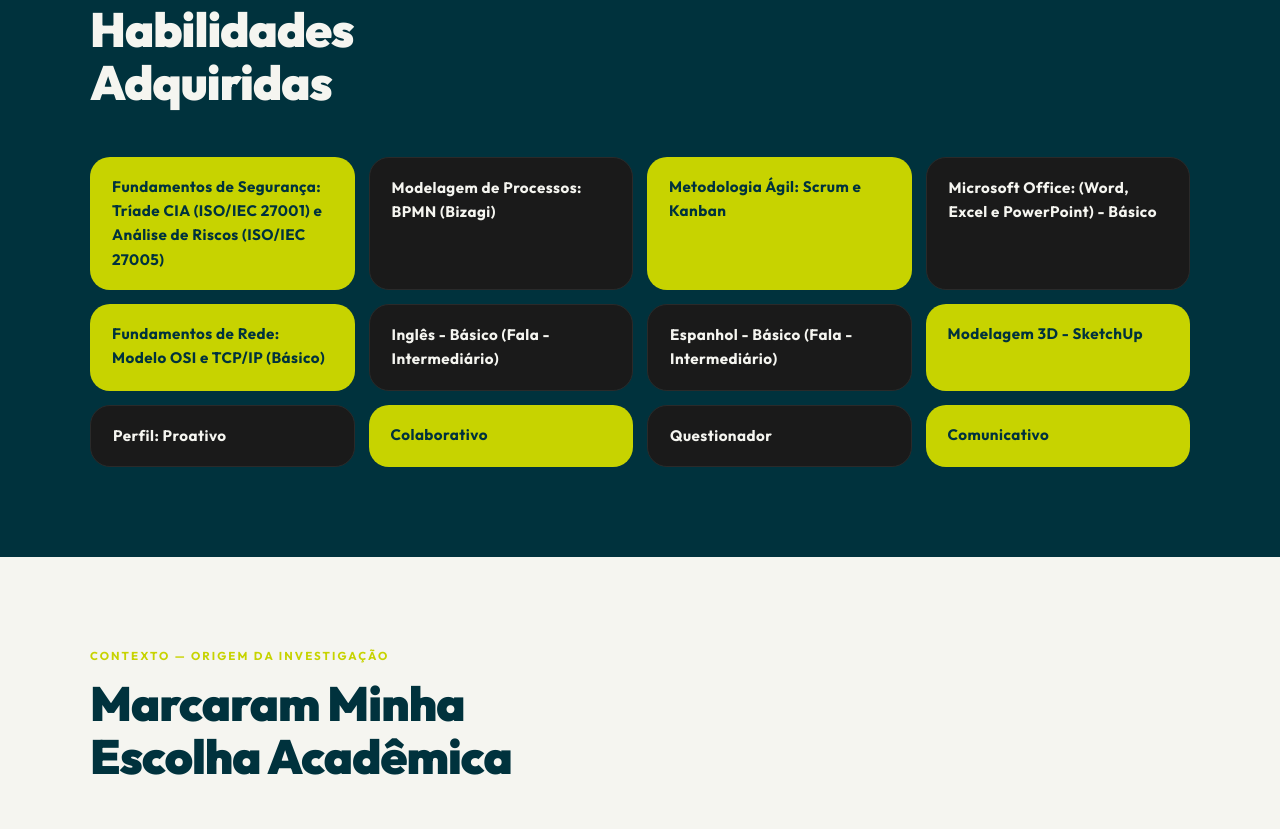
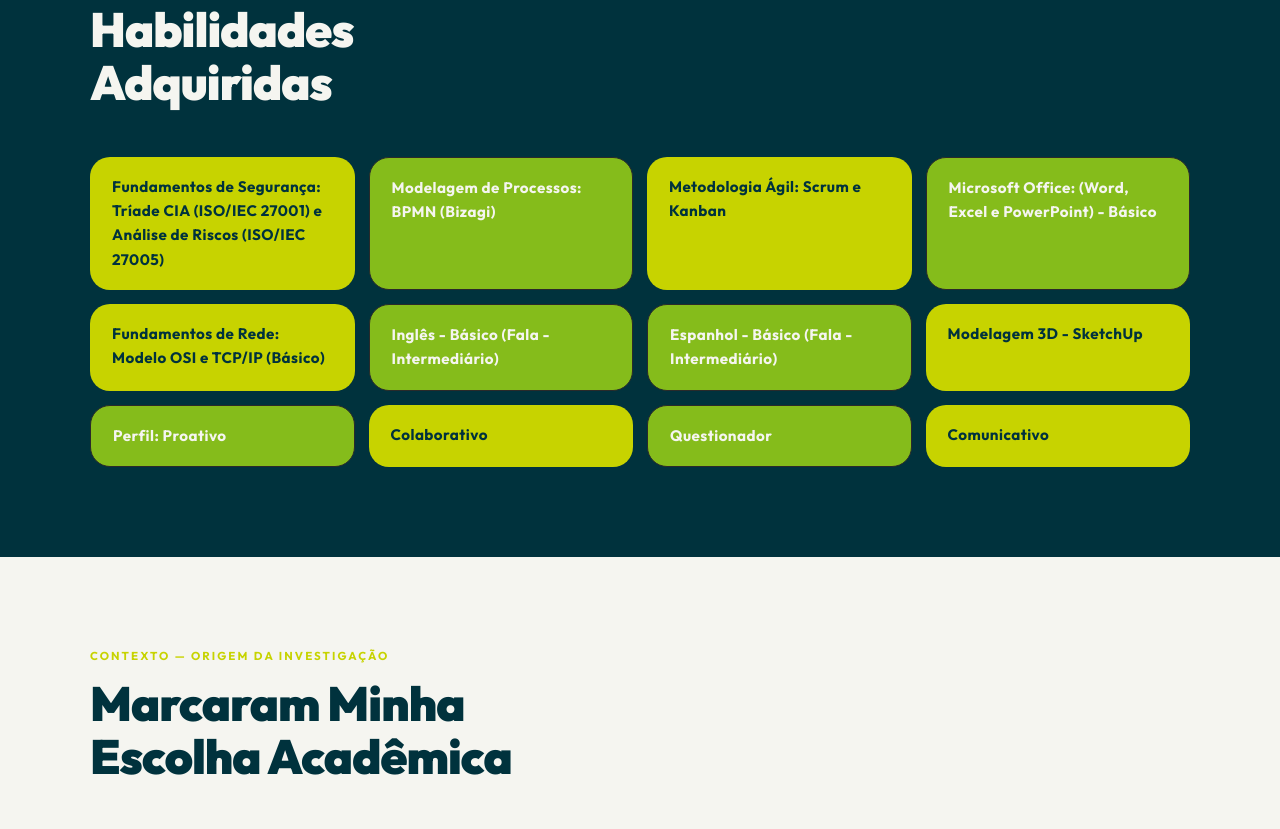
Before and after one commit to Sant-Carlos/portfolio-sicoob, a plain HTML site: page index.html in a window 1280 px wide. Shown: the part 2369-3198 px from the top of the page. Drawn offline with nearby package versions, Linux system fonts and the light colour scheme.

Commit message:
Update index.html

```diff
--- a/index.html
+++ b/index.html
@@ -11,7 +11,7 @@
     --blue: #c7d300;
     --black: #00323d;
     --dark: #85bc1b;
-    --mid: #1A1A1A;
+    --mid: #85bc1b;
     --white: #F5F5F0;
     --gray: #888;
     --radius: 20px;
```
